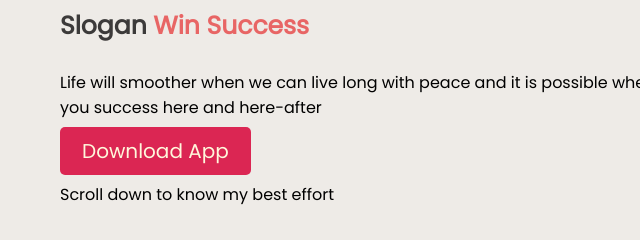
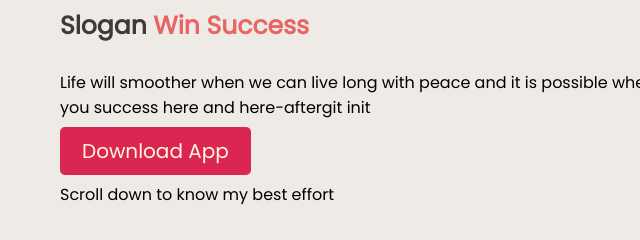
Before and after one commit to TheNajmulHuda/Assignment-1, a plain HTML site: page index.html in a window 1280 px wide. Shown: the part 2591-2831 px from the top of the page, 640-1280 px from the left. Drawn offline with Linux system fonts and the light colour scheme.

Commit message:
first commit

```diff
--- a/index.html
+++ b/index.html
@@ -105,7 +105,7 @@
         <div class="text-area">
             <h1 class="text">Programming Hero Application</h1>
             <h1>Slogan <span class="hero">Win Success </span></h1>
-            <p>Life will smoother when we can live long with peace and it is possible when you success here and here-after</p>
+            <p>Life will smoother when we can live long with peace and it is possible when you success here and here-aftergit init</p>
 
             <div >
                 <a href="htttp://www.corona.com">Download App</a>
```
